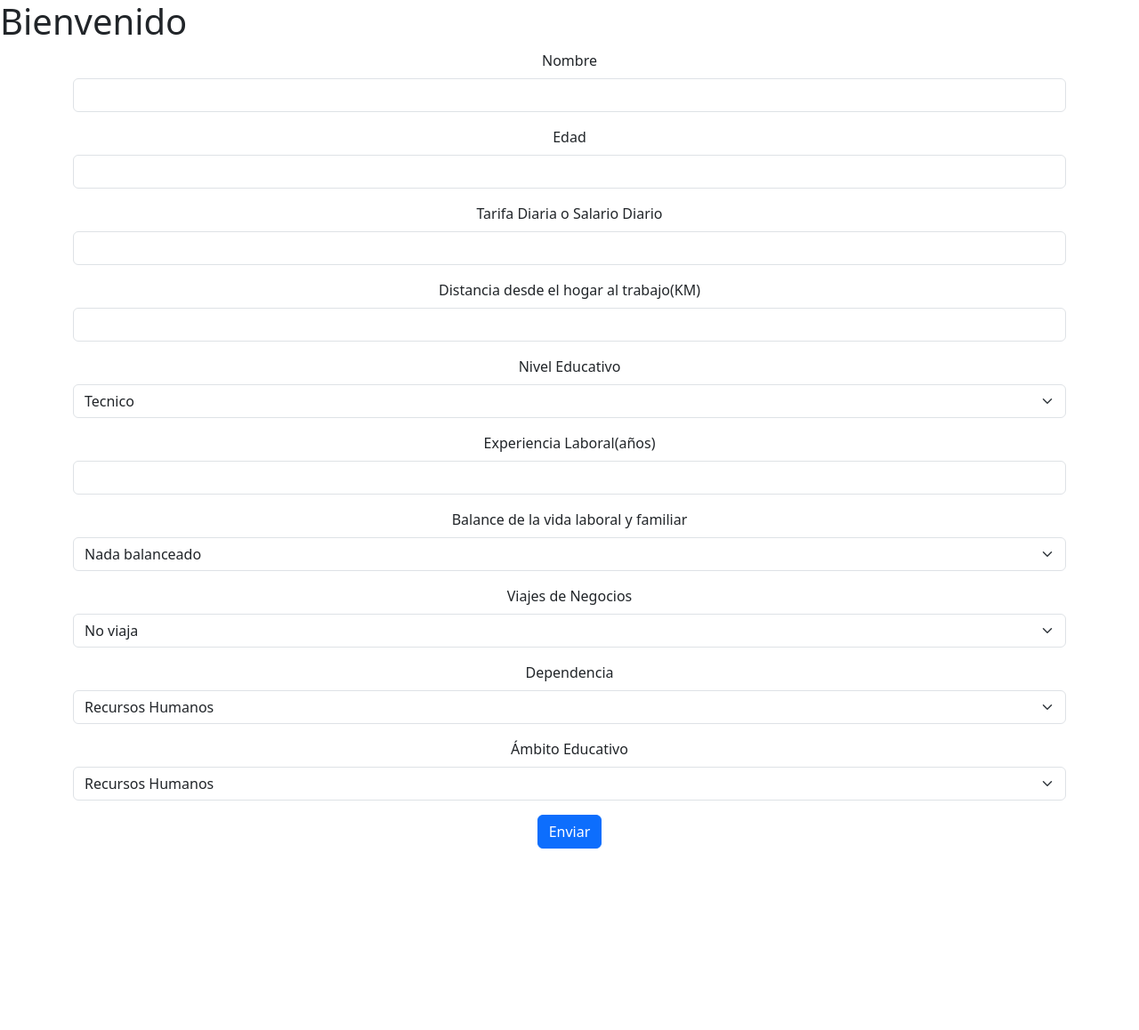
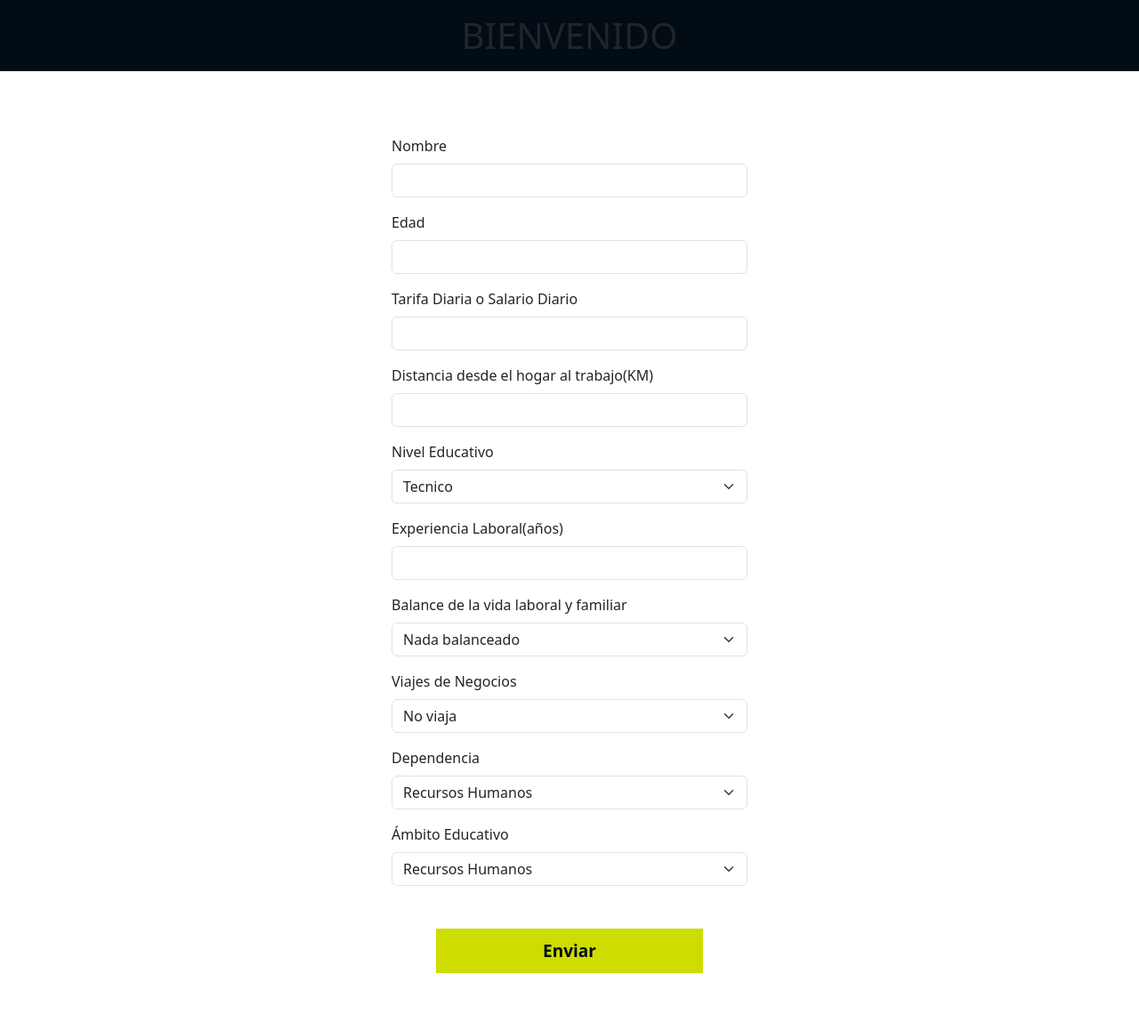
Before and after one commit to Mechaz123/Analisis-de-Datos, a Flask app: template templates/index.html in a window 1280 px wide. Shown: the whole page at 89% size. Before the commit the page ends 954 px from the top, so only its background shows below. Run offline with Flask 3, Linux system fonts and the light colour scheme; the template is opened without the code that fills it, so the values that code supplies are empty.

Commit message:
Style Form

```diff
--- a/static/css/style.css
+++ b/static/css/style.css
@@ -1,3 +1,43 @@
 .container{
     text-align: center;
+    padding: 4rem 2rem;
 }
+h1{
+    text-align: center;
+    background: #020C14;
+    color: honeydew;
+    text-transform: uppercase;
+    font-size: 20px;
+    padding: 1rem;
+}
+.mb-3{
+    text-align: left;
+}
+.form-control {
+    border: 2px solid #020c14;
+    border-radius: 0;
+}
+.form-select {
+    border: 2px solid #020c14;
+    border-radius: 0;
+}
+.form-select:focus, .form-control:focus{
+    border: 2px solid #CEDC00;
+    border-radius: 0;
+
+}
+.btn.btn-primary {
+    width: 300px;
+    border-radius: 0;
+    height: 50px;
+    font-size: 19px;
+    background: #CEDC00;
+    border: 1px solid #CEDC00;
+    color: #020c14;
+    font-weight: 700;
+    margin-top: 2rem;
+}
+form {
+    width: 400px;
+    margin: auto;
+}
```
